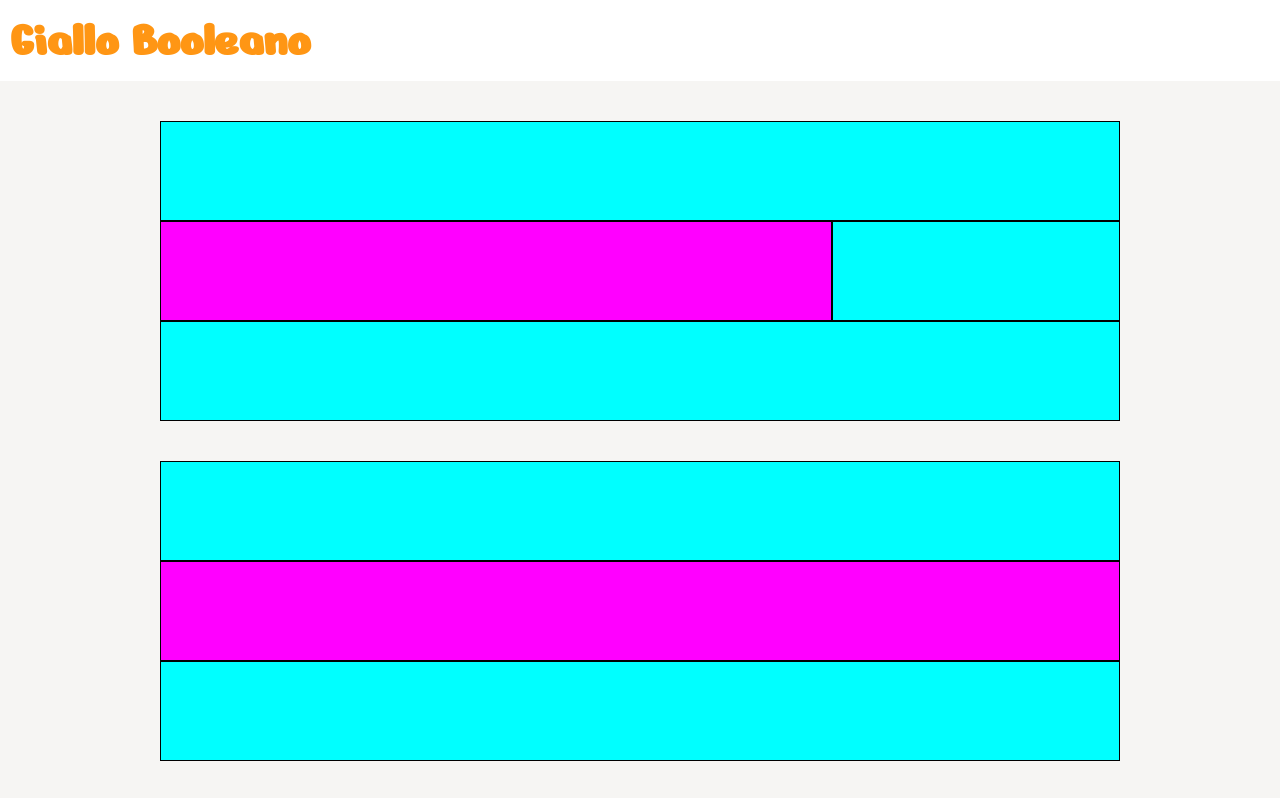
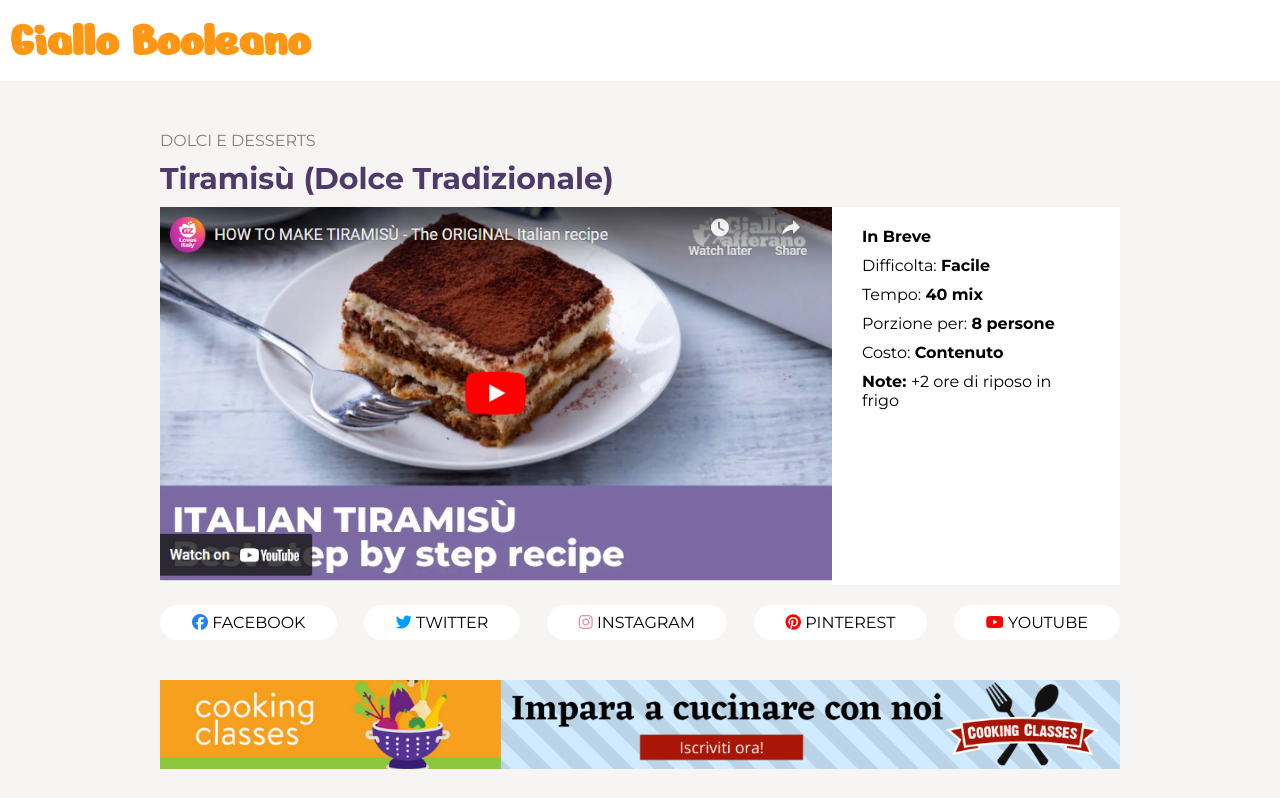
Before and after one commit to fedeatzeni/htmlcss-responsive-layout, a plain HTML site: page index.html in a window 1280 px wide. Shown: the top 798 px of the page. Drawn offline with Linux system fonts and the light colour scheme; a web font is replaced by a local one.

Commit message:
feat recipe section

```diff
--- a/css/style.css
+++ b/css/style.css
@@ -1,34 +1,59 @@
-*{
+* {
     margin: 0;
     padding: 0;
     box-sizing: border-box;
 }
 
-body{
+body {
     background-color: #f6f5f3;
-    font-family: "MonteCarlo", cursive;
+    font-family: "Montserrat", sans-serif;
 }
 
-.bg-cyan{
+.bg-cyan {
     background-color: cyan;
     border: 1px solid black;
     min-height: 100px;
 }
 
-.bg-magenta{
+.bg-magenta {
     background-color: magenta;
     border: 1px solid black;
     min-height: 100px;
 }
 
+.gray {
+    color: gray;
+}
+
+.red {
+    color: red;
+}
+
+.blue {
+    color: #2581f3;
+}
+
+.lightblue {
+    color: #009eff;
+}
+
+.pink {
+    color: #e590a6;
+}
+
+
+.remove {
+    display: none;
+}
+
 /* mobile first  */
 /* header  */
-header{
+header {
     background-color: white;
     padding: 10px;
 }
 
-header h1{
+header h1 {
     font-family: "Nerko One", cursive;
     color: #ff9614;
     text-align: center;
@@ -36,17 +61,58 @@ header h1{
 }
 
 /* main  */
-main{
+main {
     padding: 0 20px;
 }
 
-section{
+section {
     margin: 20px 0;
 }
 
+.title {
+    padding: 10px 0;
+}
+
+.title h2 {
+    color: #4e3969;
+    font-size: 30px;
+    margin-top: 10px;
+}
+
+.col-vid img {
+    width: 100%;
+}
+
+.col-txt {
+    background-color: white;
+    padding: 20px 30px;
+}
+
+.col-txt ul {
+    list-style: none;
+}
+
+.col-txt li {
+    margin: 10px 0;
+}
+
+/* social  */
+.icons {
+    display: flex;
+    justify-content: space-between;
+    margin-top: 20px;
+}
+
+.icons .icon {
+    background-color: white;
+    padding: 8px 16px;
+    border-radius: 30px;
+}
+
+
 
 /* footer  */
-footer{
+footer {
     background-color: #7c69a4;
     min-height: 100px;
 }
@@ -55,45 +121,84 @@ footer{
 @media screen and (min-width: 768px) {
 
     /* header  */
-    header h1{
+    header h1 {
         text-align: left;
     }
 
-
-    main{
+    /* main  */
+    main {
         padding: 0 40px;
     }
 
-    section{
+    section {
         margin: 40px 0;
     }
 
+    .title .remove {
+        display: inline;
+    }
+
+    .col-txt ul {
+        display: flex;
+        flex-wrap: wrap;
+        gap: 5%;
+    }
+
+    .col-txt li {
+        flex-basis: 30%;
+    }
+
+
+    .icons .icon {
+        padding: 8px 32px;
+    }
+
+    /* banner */
+    .banner .remove {
+        display: inline-block;
+    }
+
+    .banner img {
+        width: 100%;
+        margin-top: 40px;
+    }
 }
 
 /* desktop */
 @media screen and (min-width: 992px) {
 
-    .container{
+    .container {
         width: 80%;
         margin: 0 auto;
     }
-    .row{
+
+    .row {
         display: flex;
         justify-content: space-between;
 
     }
 
     /* main  */
-    .col-vid{
+    .col-vid {
         flex-basis: 70%;
     }
 
+    .col-txt ul {
+        display: block;
+
+    }
+
+    /* icons  */
+    .icon .remove {
+        display: inline;
+    }
+
     /* footer  */
-    .col-txt{
+    .col-txt {
         flex-basis: 30%;
     }
 
-    .col{
+    .col {
         flex-basis: 30%;
     }
 
--- a/index.html
+++ b/index.html
@@ -5,10 +5,11 @@
     <meta charset="UTF-8">
     <meta name="viewport" content="width=device-width, initial-scale=1.0">
     <title>Giallo Booleano</title>
+    <link rel="stylesheet" href="https://cdnjs.cloudflare.com/ajax/libs/font-awesome/6.7.1/css/all.min.css" integrity="sha512-5Hs3dF2AEPkpNAR7UiOHba+lRSJNeM2ECkwxUIxC1Q/FLycGTbNapWXB4tP889k5T5Ju8fs4b1P5z/iB4nMfSQ==" crossorigin="anonymous" referrerpolicy="no-referrer" />
     <link rel="stylesheet" href="./css/style.css">
     <link rel="preconnect" href="https://fonts.googleapis.com">
     <link rel="preconnect" href="https://fonts.gstatic.com" crossorigin>
-    <link href="https://fonts.googleapis.com/css2?family=MonteCarlo&family=Nerko+One&display=swap" rel="stylesheet">
+    <link href="https://fonts.googleapis.com/css2?family=Montserrat:ital,wght@0,100..900;1,100..900&family=Nerko+One&display=swap" rel="stylesheet">
 </head>
 
 <body>
@@ -19,12 +20,59 @@
     <main>
         <div class="container">
             <section>
-                <div class="bg-cyan"></div>
+                <div class="title">
+                    <div class="gray">DOLCI E DESSERTS</div>
+                    <h2>Tiramisù <span class="remove">(Dolce Tradizionale)</span></h2>
+                </div>
+
                 <div class="row">
-                    <div class="col-vid bg-magenta"></div>
-                    <div class="col-txt bg-cyan"></div>
+                    <div class="col-vid">
+                        <a href="">
+                            <img src="./img/image (10).png" alt="Tiramisù">
+                        </a>
+                    </div>
+                    <div class="col-txt">
+                        <div><strong>In Breve</strong></div>
+                        <ul>
+                            <li>Difficolta: <strong>Facile</strong></li>
+                            <li>Tempo: <strong>40 mix</strong></li>
+                            <li>Porzione per: <strong>8 persone</strong></li>
+                            <li>Costo: <strong>Contenuto</strong></li>
+                            <li><strong>Note: </strong>+2 ore di riposo in frigo</li>
+                        </ul>
+                    </div>
                 </div>
-                <div class="bg-cyan"></div>
+                <div class="icons">
+                    <div class="icon">
+                        <i class="fa-brands fa-facebook blue"></i>
+                        <span class="remove">FACEBOOK</span>
+                    </div>
+
+                    <div class="icon">
+                        <i class="fa-brands fa-twitter lightblue"></i>
+                        <span class="remove">TWITTER</span>
+                    </div>
+
+                    <div class="icon">
+                        <i class="fa-brands fa-instagram pink"></i>
+                        <span class="remove">INSTAGRAM</span>
+                    </div>
+
+                    <div class="icon">
+                        <i class="fa-brands fa-pinterest red"></i>
+                        <span class="remove">PINTEREST</span>
+                    </div>
+
+                    <div class="icon">
+                        <i class="fa-brands fa-youtube red"></i>
+                        <span class="remove">YOUTUBE</span>
+                    </div>
+                </div>
+
+                <!-- banner -->
+                 <div class="banner">
+                    <img src="./img/banner.png" alt="banner" class="remove">
+                 </div>
             </section>
 
             <section>
```
